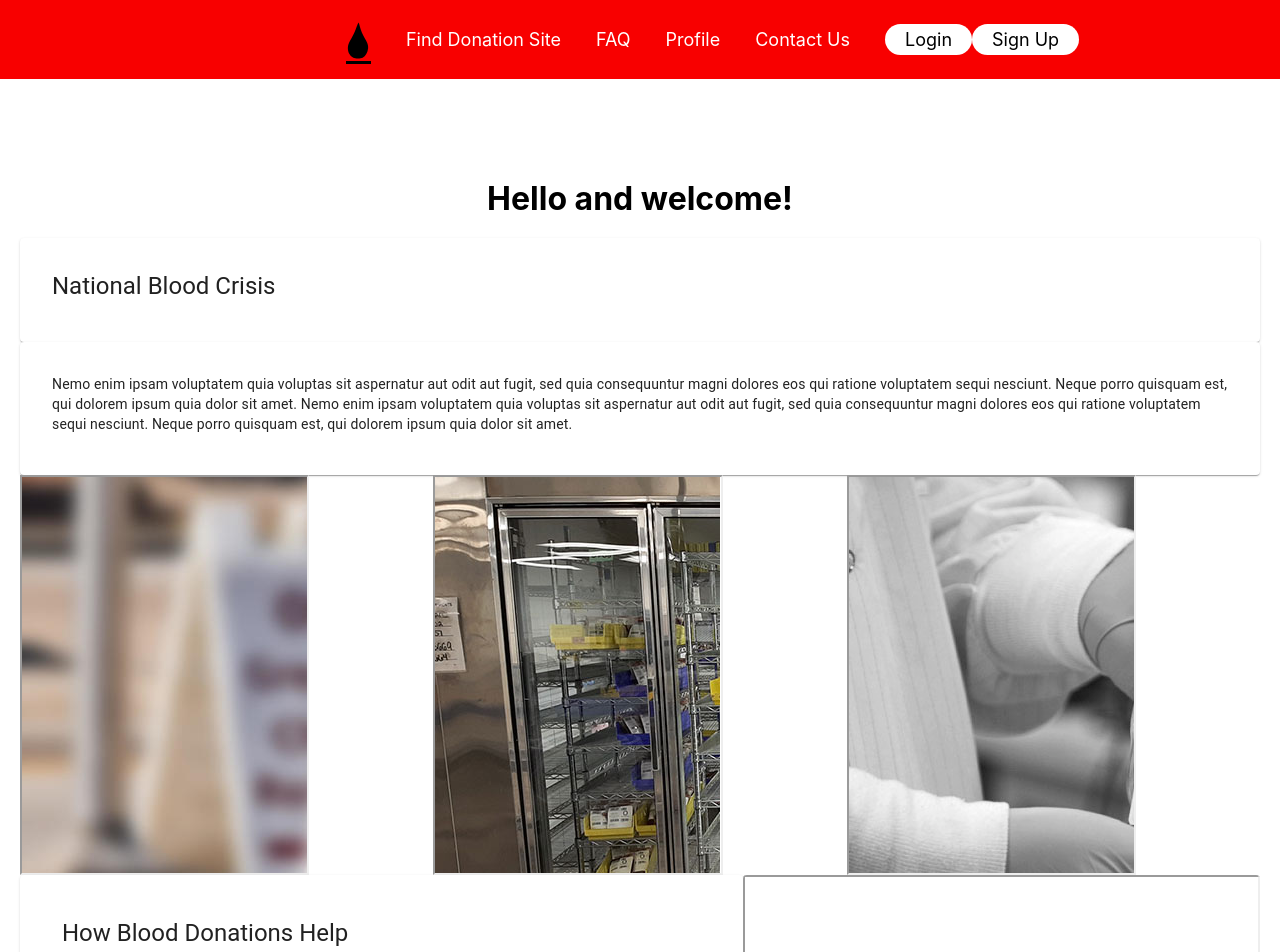
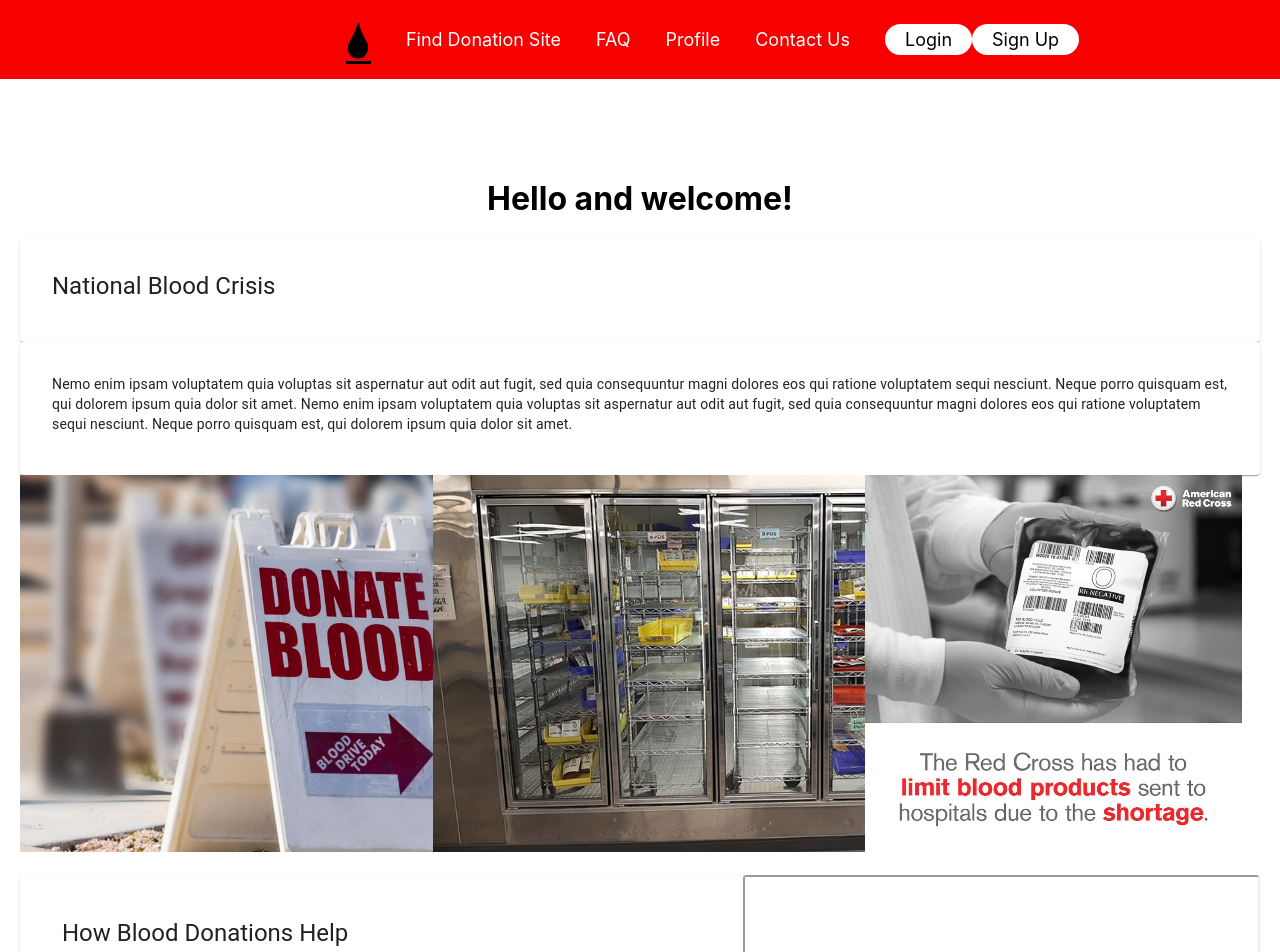
Before and after one commit to software-students-spring2022/final-project-blooddonation, a React (Create React App) app in the folder front-end/: page / in a window 1280 px wide. Shown: the top 952 px of the page. Built offline with nearby package versions, Linux system fonts and the light colour scheme; grey boxes are pictures that could not be loaded.

Commit message:
styling changes to images

```diff
--- a/front-end/src/Home.js
+++ b/front-end/src/Home.js
@@ -49,12 +49,7 @@ const Home = (props) => {
           <Grid container direction="row" style={{ height: "400px" }}>
             {Section1.media.map((image) => (
               <Grid item xs={4}>
-                <CardMedia
-                  component="iframe"
-                  title="test"
-                  src={image}
-                  style={{ width: "70%", height: "100%" }}
-                />
+                <img style = {{height:'50%'}} src={image} />
               </Grid>
             ))}
           </Grid>
```
